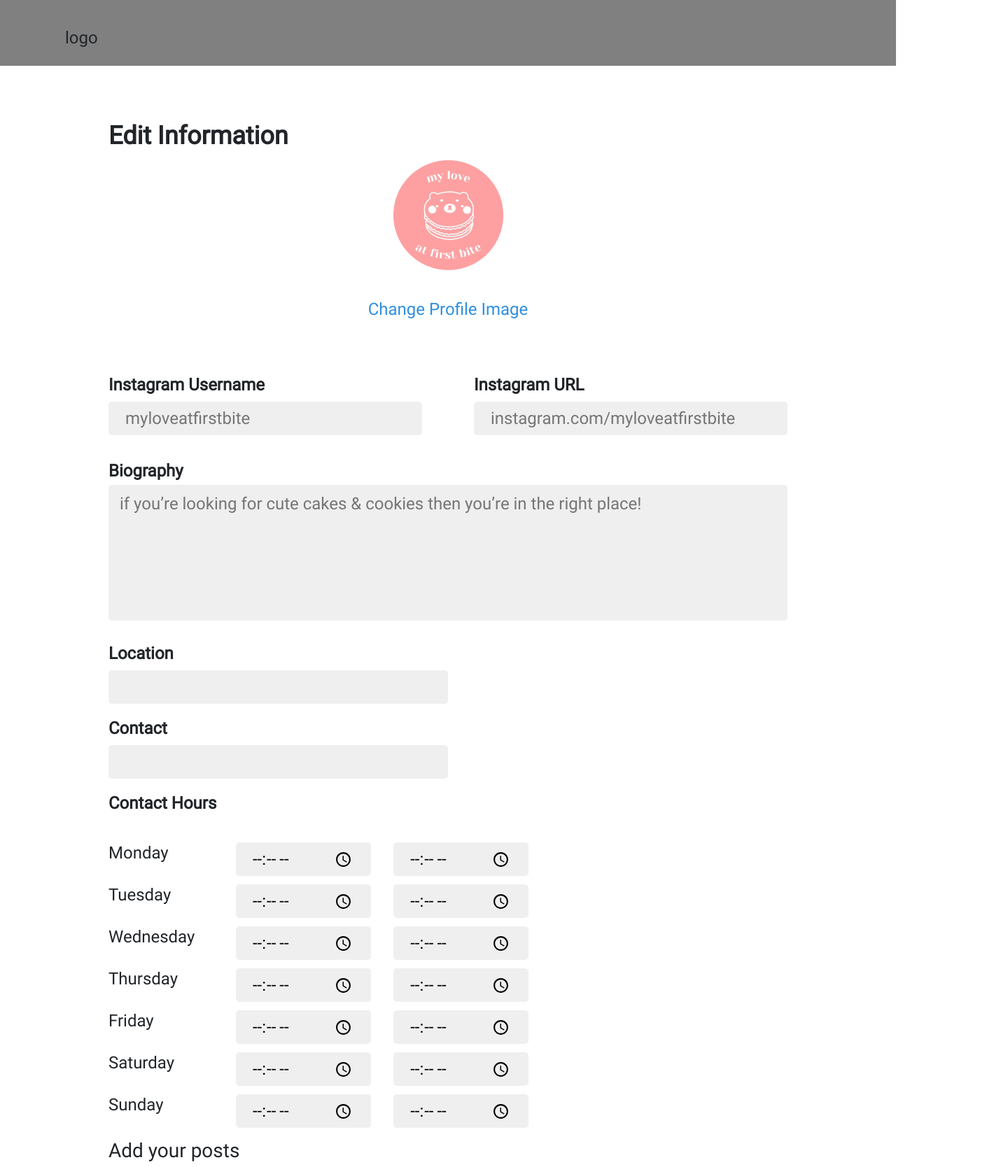
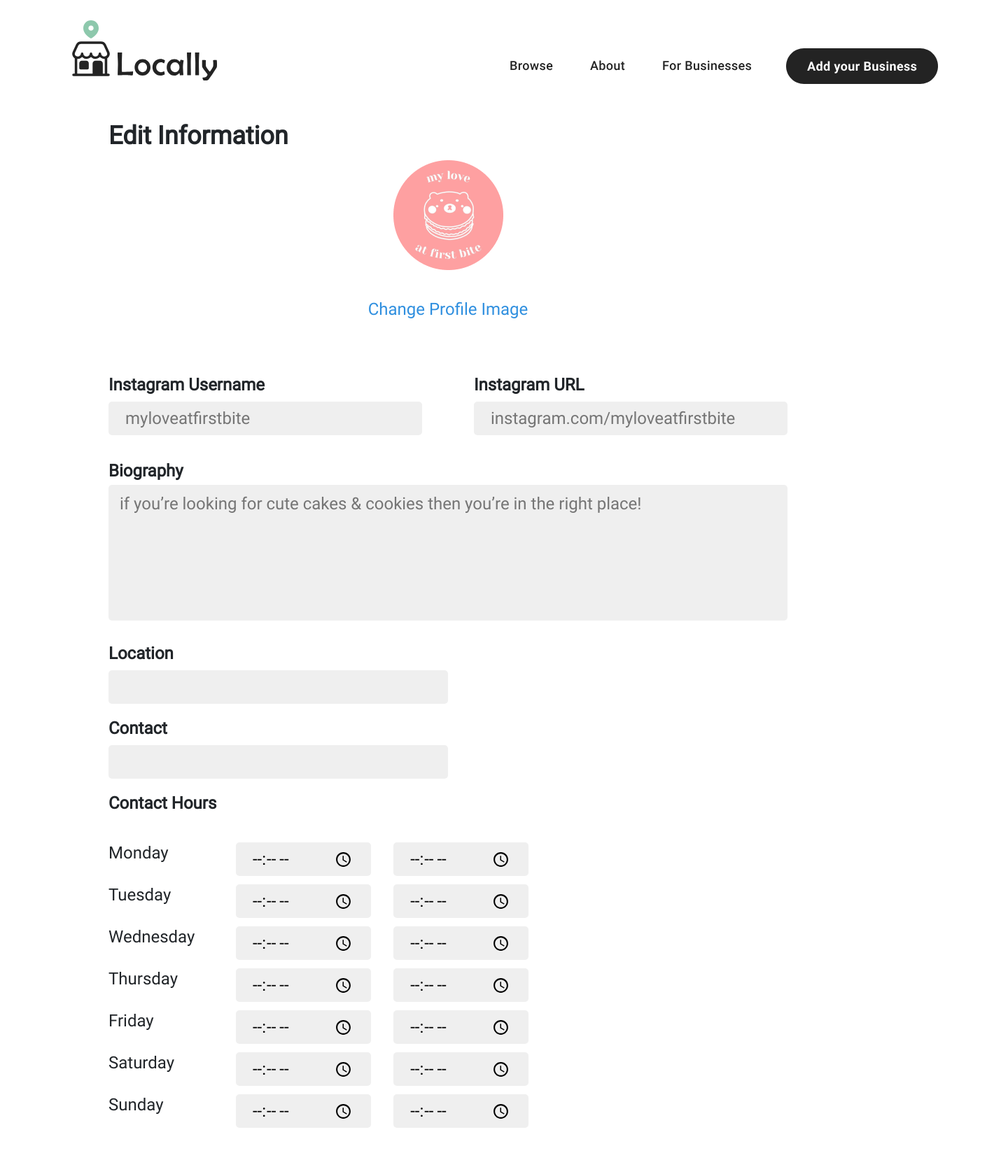
Before and after one commit to ashychiu/locally-social-media-directory, a React (Create React App) app: page /add in a window 1280 px wide. Shown: the top 1668 px of the page at 70% size, 1440 px wide, since content can reach past the window. Built offline with nearby package versions, Linux system fonts and the light colour scheme.

Commit message:
added header

```diff
--- a/src/Pages/AddBusiness/AddBusiness.scss
+++ b/src/Pages/AddBusiness/AddBusiness.scss
@@ -94,3 +94,9 @@
 	display: flex;
 	justify-content: space-between;
 }
+
+h3 {
+	font-weight: 700;
+	font-size: 24px;
+	margin: 4rem 0 1rem;
+}
--- a/src/components/Header/Header.jsx
+++ b/src/components/Header/Header.jsx
@@ -1,8 +1,13 @@
 import React from "react";
 import "./Header.scss";
+import HeaderImage from "../../assets/Pages/Header.svg";
 
 const Header = () => {
-  return <div className="header">logo</div>;
+	return (
+		<div className="header">
+			<img src={HeaderImage} className="header__image" alt="header" />
+		</div>
+	);
 };
 
 export default Header;
--- a/src/components/Header/Header.scss
+++ b/src/components/Header/Header.scss
@@ -1,5 +1,3 @@
 .header {
 	height: 5.875rem;
-	background-color: grey;
-	padding: 2.1875rem 5.8125rem;
 }
```
Also changed, not shown: src/App.js (indentation only).
